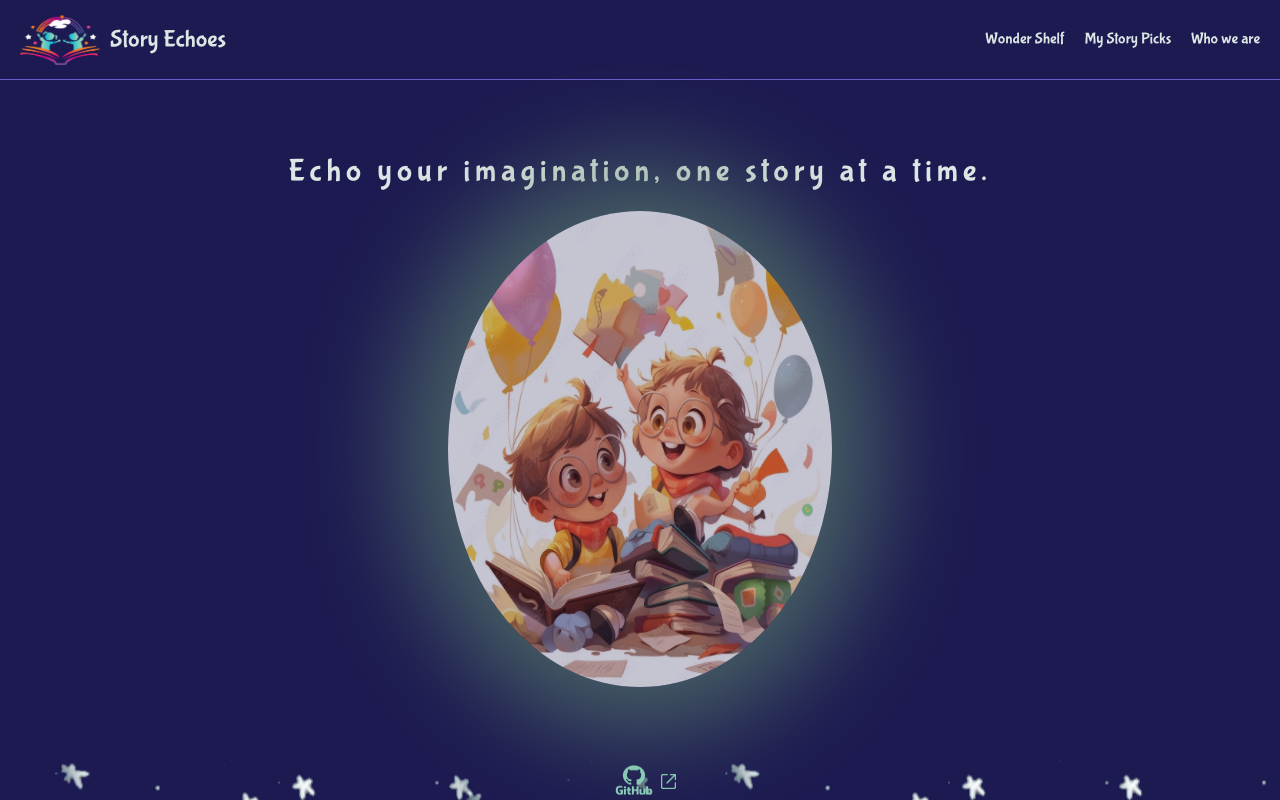
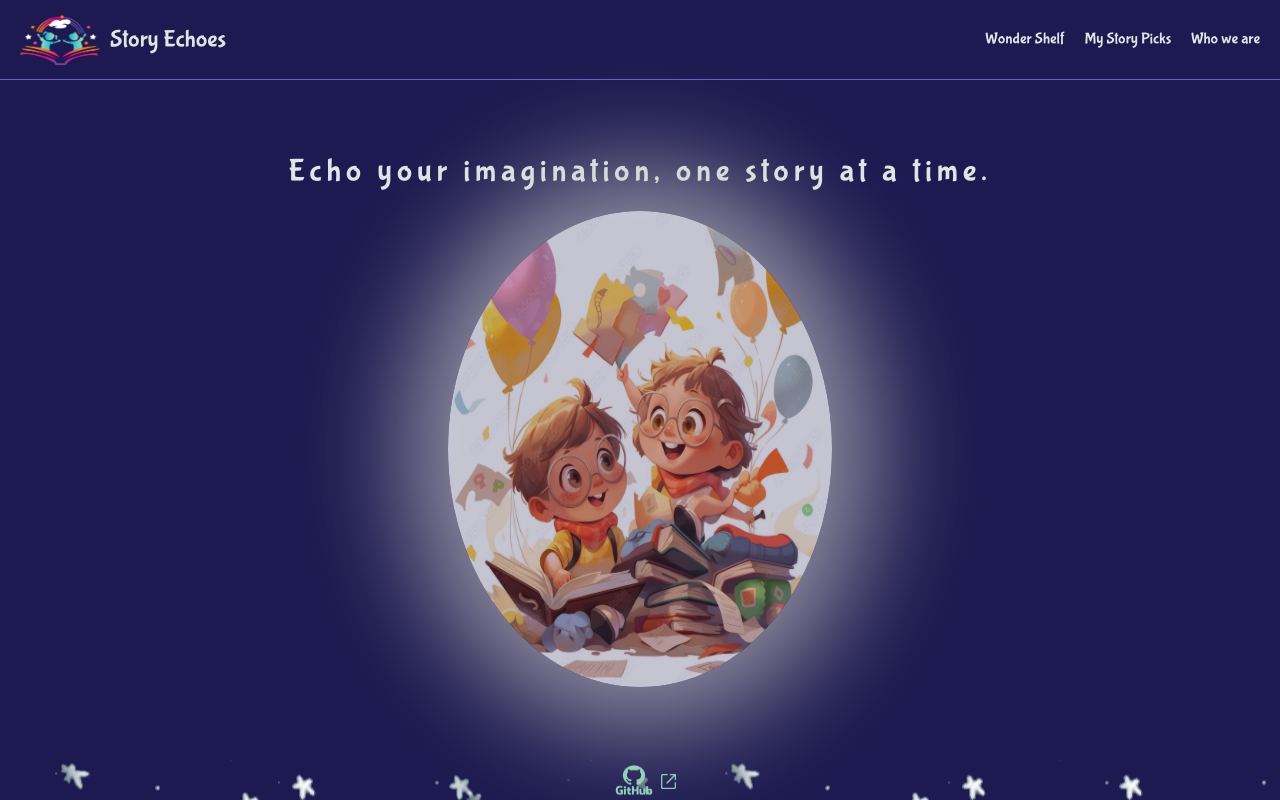
Before and after one commit to priya337/StoryEchoes, a React (Vite) app: page / in a window 1280 px wide. Built offline with nearby package versions, Linux system fonts and the light colour scheme; data requests are answered from the project's data file.

Commit message:
Neha: Correct Page Not Found glow

```diff
--- a/src/styles/PageNotFound.css
+++ b/src/styles/PageNotFound.css
@@ -21,7 +21,7 @@
   border-radius: 50%;
 }
 
-.shine {
+.jungle-shine {
   -webkit-box-shadow: 0px 0px 105px 45px rgba(94, 134, 111, 0.9);
   -moz-box-shadow: 0px 0px 105px 45px rgba(94, 134, 111, 0.9);
   box-shadow: 0px 0px 105px 45px rgba(94, 134, 111, 0.9);
```
